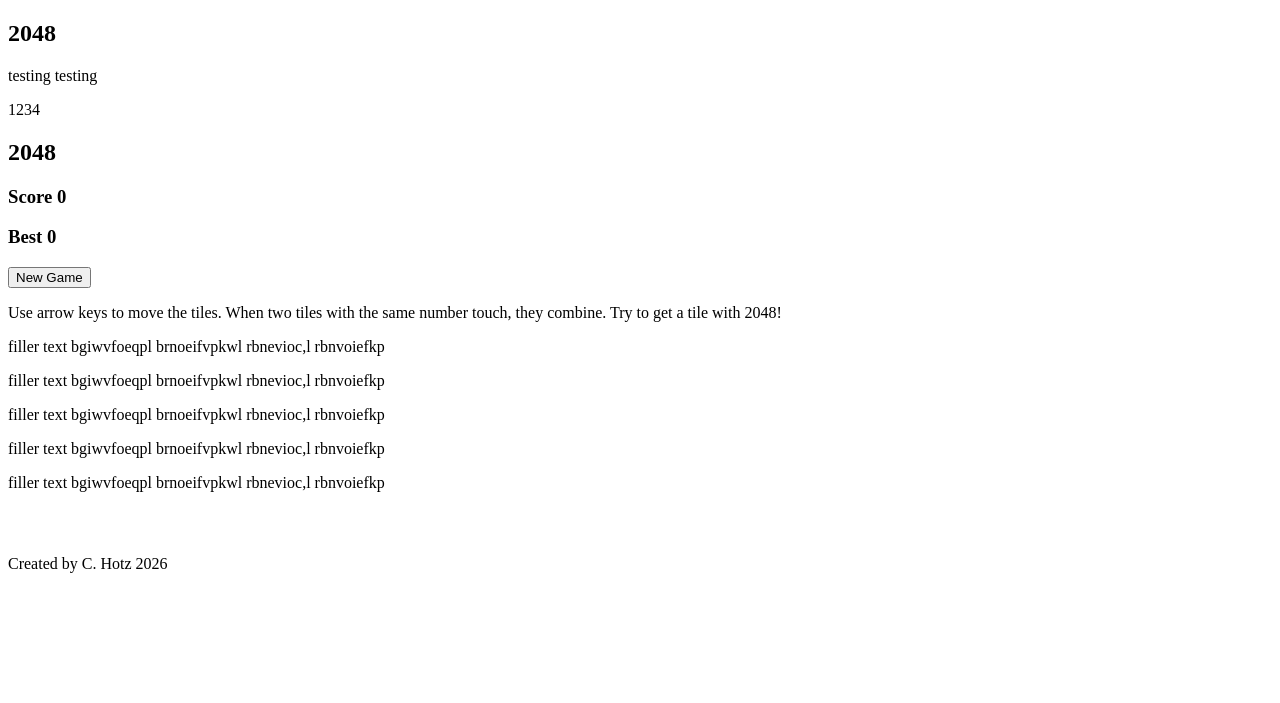
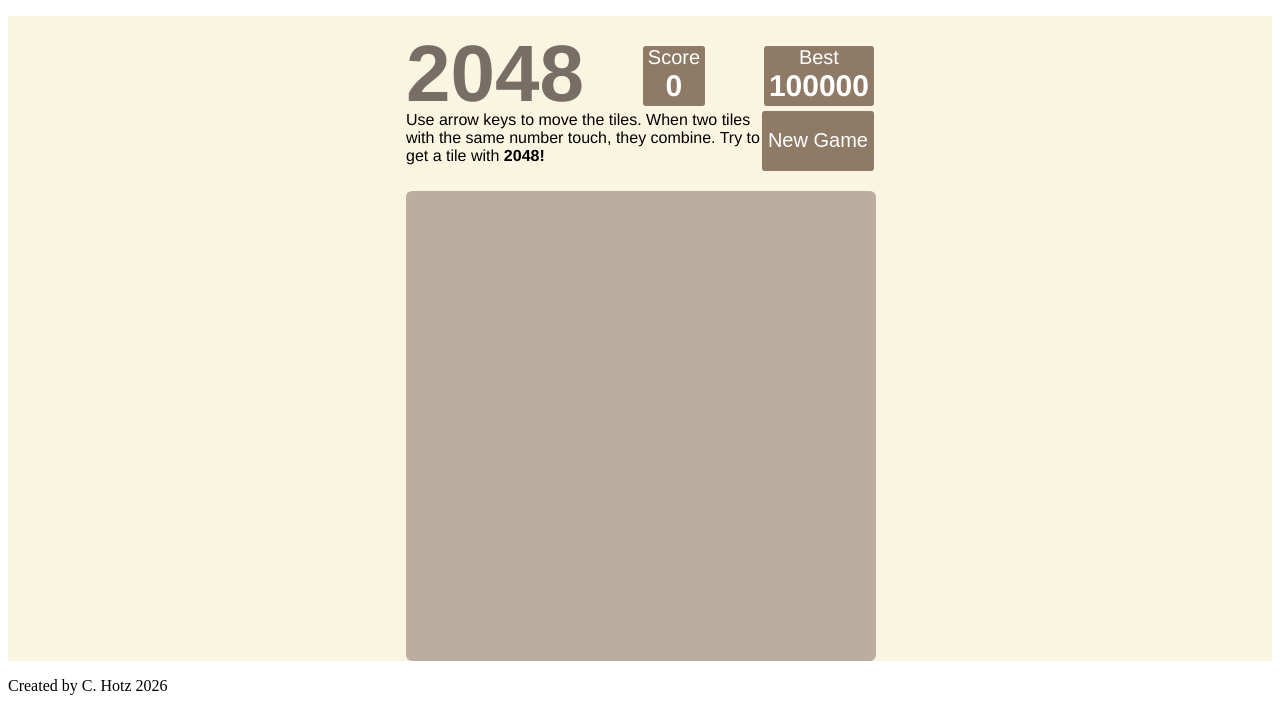
Before and after one commit to carleyhotz/CS50-Final-Project, a Flask app: page /2048 in a window 1280 px wide. Shown: the part 130-833 px from the top of the page. Before the commit the page ends 703 px from the top, so only its background shows below. Run offline with Flask 3, Linux system fonts and the light colour scheme.

Commit message:
added 2048.js, did styling in 2048.css

```diff
--- a/static/2048.css
+++ b/static/2048.css
@@ -1,3 +1,94 @@
+:root {
+    /* 2048 tile colors */
+    --orange: #FC9A49;
+    --yellow: #FFE873;
+    --ltgreen: #61FAAD;
+    --dkgreen: #4CC84C;
+    --ltblue: #1AC1F0;
+    --dkblue: #0982D9;
+    --purple: #CD36FF;
+
+    /* to use colors, var(--color name)*/
+}
+
+main {
+    background-color: #faf5e1;
+    display: flex;
+    justify-content: center;
+    font-family: "Clear Sans", "Helvetica Neue", Arial, sans-serif;
+}
+
+h2 {
+    font-size: 80px;
+    line-height: 0.7;
+    color: #776e65;
+    margin: 0;
+}
+
+h3, p {
+    margin: 0;
+}
+
+.container {
+    width: 468px;
+    margin-top: 30px;
+}
+
+.info {
+    display: flex;
+    justify-content: space-between;
+    margin-bottom: 0;
+}
+
+.info2 {
+    display: flex;
+    justify-content: space-between;
+    margin-bottom: 0;
+    margin-top: 5px;
+}
+
+.score-container, .best-container {
+    text-align: center;
+    display: inline-block;
+    padding-left: 5px;
+    padding-right: 5px;
+    /*width: 70px;*/ /* change to be responsive to numbers inside*/
+    height: 60px;
+    border-radius: 3px;
+    background-color: #8f7a66;
+    color: white;
+
+}
+
+#score, #best {
+    font-size: 30px;
+}
+
+.score-title, .best-title {
+    font-size: 20px;
+}
+
+#new-game {
+    text-align: center;
+    font-size: 20px;
+    width: 250px;
+    height: 60px;
+    border: none;
+    border-radius: 3px;
+    background-color: #8f7a66;
+    color: white;
+}
+
+.grid {
+    width: 456px;
+    height: 456px;
+    background-color: #bbada0;
+    border: 7px solid #bbada0;
+    border-radius: 6px;
+    margin-top: 20px;
+}
+
+
 /* 2048 Grid start */
 /*
 .square {
--- a/static/styles.css
+++ b/static/styles.css
@@ -1,17 +1,4 @@
-:root {
-    /* 2048 tile colors */
-    --orange: #FC9A49;
-    --yellow: #FFE873;
-    --ltgreen: #61FAAD;
-    --dkgreen: #4CC84C;
-    --ltblue: #1AC1F0;
-    --dkblue: #0982D9;
-    --purple: #CD36FF;
-
-    /* to use colors, var(--color name)*/
-}
-
-nav ul {
+header nav ul {
     list-style-type: none;
     margin: 0;
     padding: 0;
@@ -20,17 +7,18 @@
     background-color: #333333;
 }
 
-nav ul li a {
+header nav ul li a {
     display: block;
     padding: 1em 3em;
     text-decoration: none;
     color: white;
 }
 
-nav ul li a:hover {
+header nav ul li a:hover {
     background-color: #111111;
 }
 
 .main {
-    margin-bottom: 5%;
+    margin-bottom: 1em;
+    margin-top: 1em;
 }
--- a/templates/2048.html
+++ b/templates/2048.html
@@ -1,33 +1,33 @@
 {% extends "layout.html" %}
 
-{% block link %}<link href="../static/2048.css" rel="stylesheet">{% endblock %}
+{% block link %}
+<link href="../static/2048.css" rel="stylesheet">
+<script src="../static/2048.js"></script>
+{% endblock %}
 
 {% block title %}2048{% endblock %}
 
 {% block main %}
-    <h2>2048</h2>
-    <p>testing testing</p>
-    <p>1234</p>
-
 
     <div class="container">
         <div class="info">
             <h2>2048</h2>
             <div class="score-container">
-                <h3 class="score-title">Score <span id="score">0</span></span></h3>
-                <h3 class="best-title">Best <span id="best">0</span></h3>
+                <p class="score-title">Score</p>
+                <h3 id="score">0</h3>
             </div>
-            <button>New Game</button>
+            <div class="best-container">
+                <p class="best-title">Best</p>
+                <h3 id="best">100000</h3>
+            </div>
         </div>
-        <p>Use arrow keys to move the tiles. When two tiles with the same number touch, they combine. Try to get a tile with 2048!</p>
+        <div class="info2">
+            <p id="result">Use arrow keys to move the tiles. When two tiles with the same number touch, they combine. Try to get a tile with <b>2048!</b></p>
+            <button id="new-game">New Game</button>
+        </div>
+
         <div class="grid"></div>
     </div>
 
 
-    <p>filler text bgiwvfoeqpl brnoeifvpkwl rbnevioc,l rbnvoiefkp</p>
-    <p>filler text bgiwvfoeqpl brnoeifvpkwl rbnevioc,l rbnvoiefkp</p>
-    <p>filler text bgiwvfoeqpl brnoeifvpkwl rbnevioc,l rbnvoiefkp</p>
-    <p>filler text bgiwvfoeqpl brnoeifvpkwl rbnevioc,l rbnvoiefkp</p>
-    <p>filler text bgiwvfoeqpl brnoeifvpkwl rbnevioc,l rbnvoiefkp</p>
-
 {% endblock %}
```
Also changed, not shown: static/2048.js (added).
